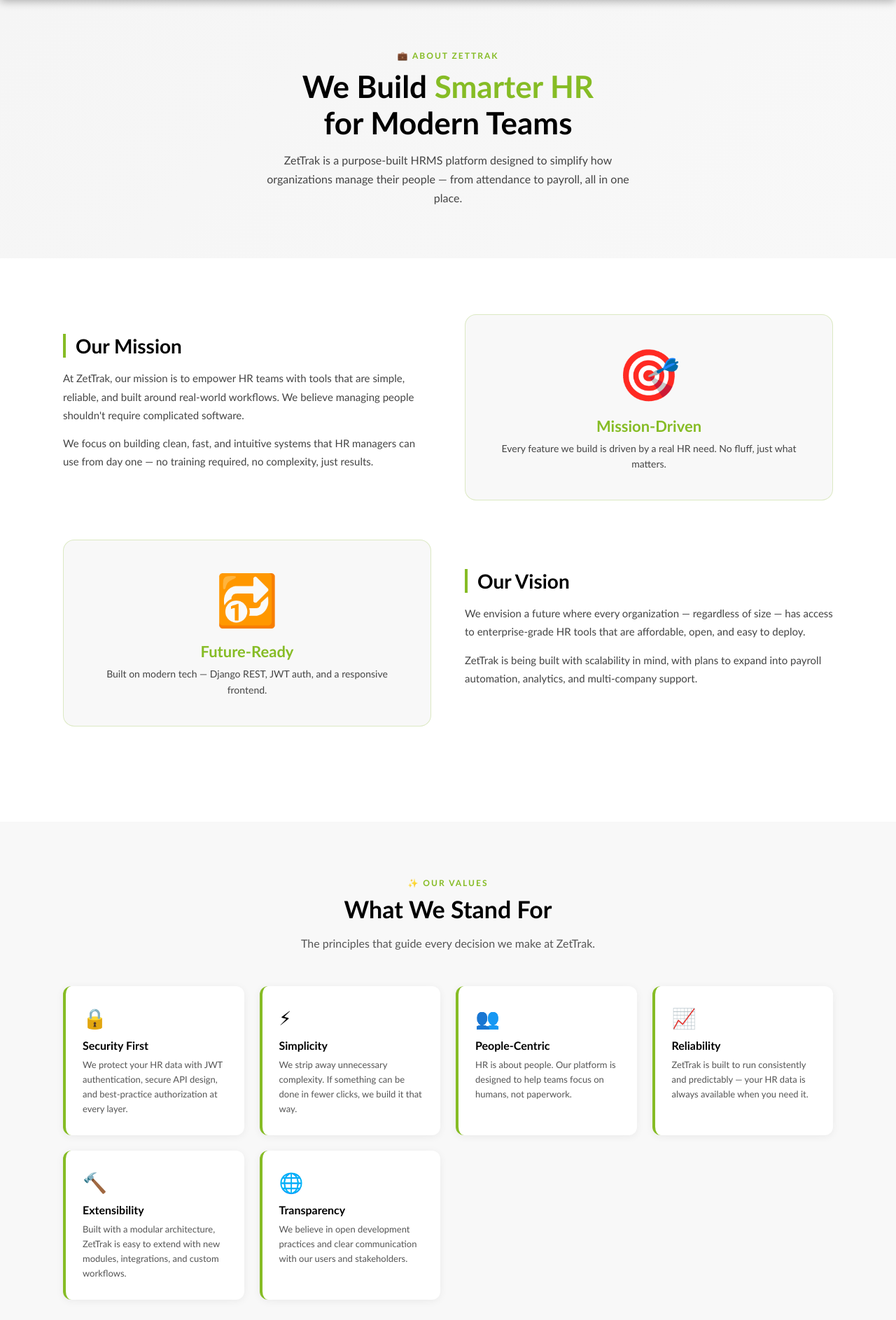
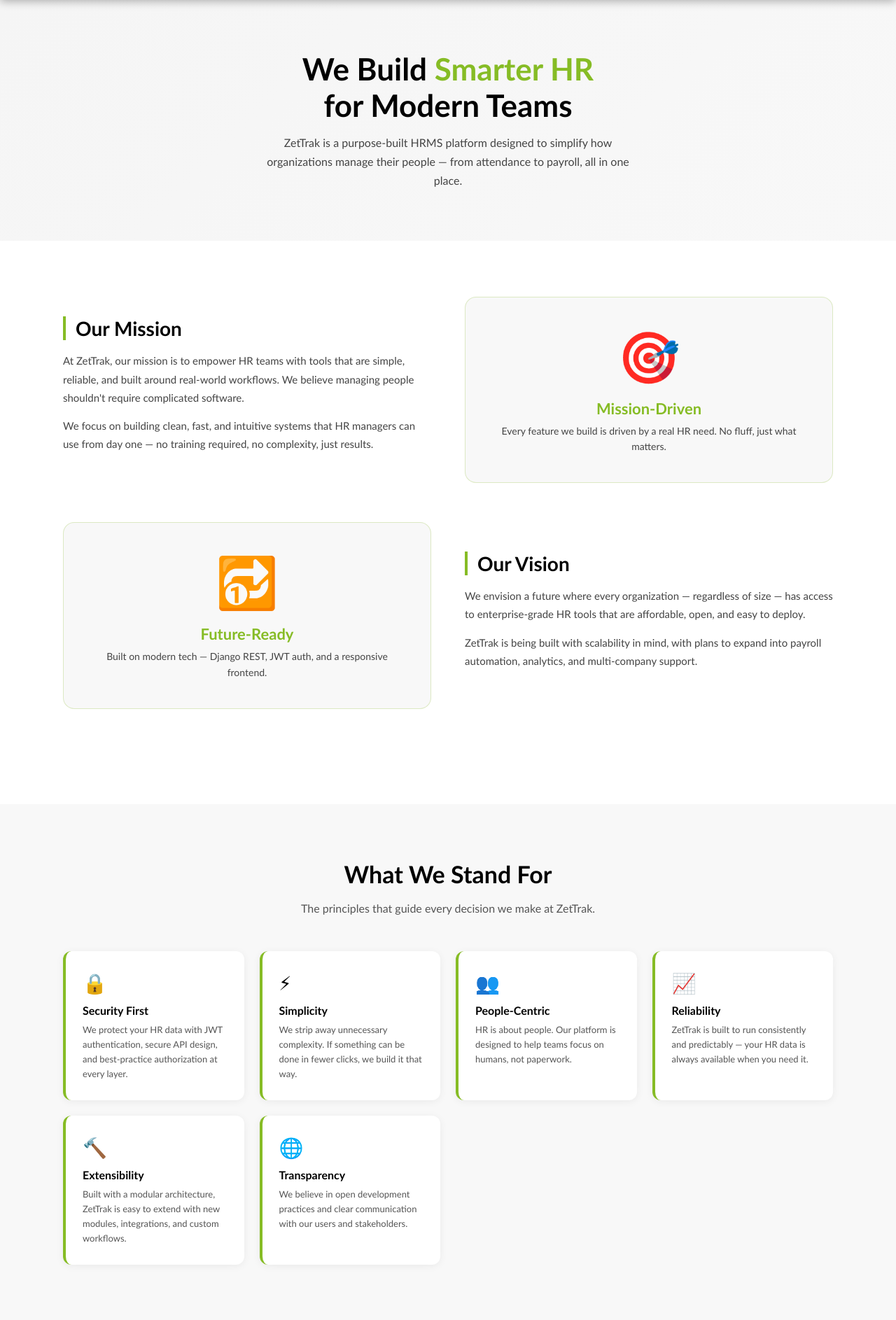
Before and after one commit to FINTEXLPROJECTS/Zettrack_updated, a Django app: page /about/ in a window 1280 px wide. Shown: the part 66-1952 px from the top of the page at 70% size. Run offline with Django 5.2, Linux system fonts and the light colour scheme.

Commit message:
Remove section label badges from about page
Co-Authored-By: Claude Sonnet 4.6 <noreply@anthropic.com>

```diff
--- a/zettrak_frontend/templates/about.html
+++ b/zettrak_frontend/templates/about.html
@@ -30,7 +30,6 @@
 
   <!-- ABOUT HERO -->
   <section class="about-hero">
-    <div class="section-label" style="text-align: center;">&#128188; About ZetTrak</div>
     <h1 style="text-align: center;">We Build <span>Smarter HR</span><br>for Modern Teams</h1>
     <p style="text-align: center;">ZetTrak is a purpose-built HRMS platform designed to simplify how organizations manage their people — from attendance to payroll, all in one place.</p>
   </section>
@@ -69,7 +68,6 @@
   <!-- OUR VALUES -->
   <section class="section section-light">
     <div class="section-inner">
-      <div class="section-label" style="text-align: center;">&#10024; Our Values</div>
       <h2 class="section-title" style="text-align: center;">What We Stand For</h2>
       <p class="section-subtitle" style="text-align: center; margin-left: auto; margin-right: auto;">The principles that guide every decision we make at ZetTrak.</p>
       <div class="values-grid">
@@ -110,7 +108,6 @@
   <!-- TECH STACK -->
   <section class="section section-dark">
     <div class="section-inner">
-      <div class="section-label" style="text-align: center;">&#128296; Technology</div>
       <h2 class="section-title section-title-white" style="text-align: center;">Built on Modern Tech</h2>
       <p class="section-subtitle section-subtitle-light" style="text-align: center; margin-left: auto; margin-right: auto;">ZetTrak uses a reliable, battle-tested technology stack designed for performance and security.</p>
       <div class="features-grid">
```
